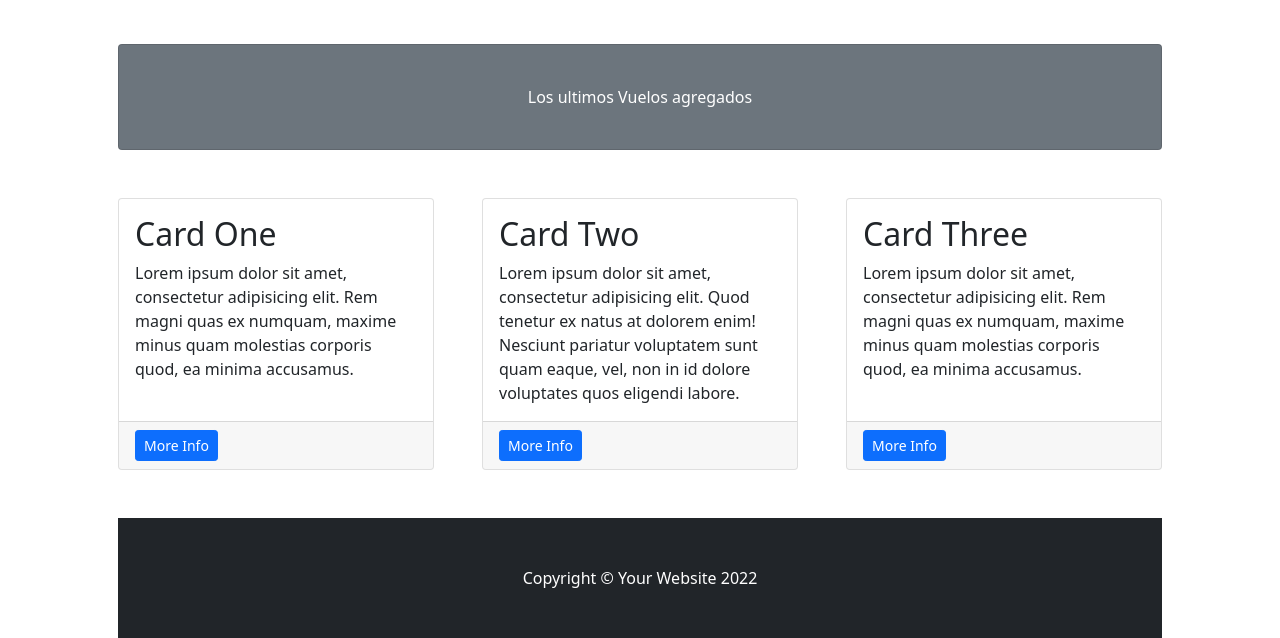
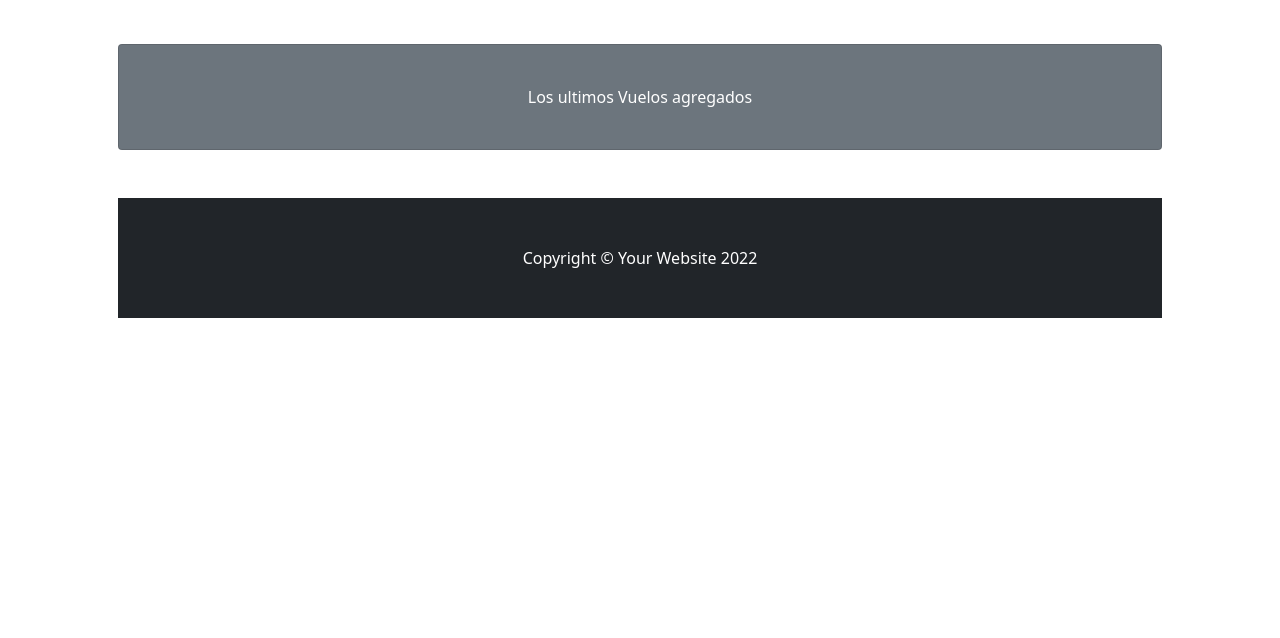
Before and after one commit to MartinCapocasale/ProyectoViajes, a Django app: page /vuelos/ in a window 1280 px wide. Shown: the part 370-1008 px from the top of the page. After the commit the page ends 688 px from the top, so only its background shows below. Run offline with Django 4.2, Linux system fonts and the light colour scheme; grey boxes labelled with a size stand in for pictures from a placeholder-image service; data that the repository does not hold is empty; some libraries are stand-ins or nearby versions.

Commit message:
migrar base de datos

```diff
--- a/ProyectoViajes/ProyectoViajesApp/templates/ProyectoViajesApp/vuelos.html
+++ b/ProyectoViajes/ProyectoViajesApp/templates/ProyectoViajesApp/vuelos.html
@@ -16,33 +16,18 @@ Vuelos - Viajes Coder
                 <div class="card-body"><p class="text-white m-0">Los ultimos Vuelos agregados</p></div>
             </div>
             <!-- Content Row-->
+<!--
+        {%for vuelo in vuelos%}
             <div class="row gx-4 gx-lg-5">
                 <div class="col-md-4 mb-5">
                     <div class="card h-100">
                         <div class="card-body">
-                            <h2 class="card-title">Card One</h2>
-                            <p class="card-text">Lorem ipsum dolor sit amet, consectetur adipisicing elit. Rem magni quas ex numquam, maxime minus quam molestias corporis quod, ea minima accusamus.</p>
+                            <h2 class="card-title">{{vuelo.destino}}</h2>
+                            <p class="card-text">Saliendo de: {{vuelo.origen}}</p>
                         </div>
                         <div class="card-footer"><a class="btn btn-primary btn-sm" href="#!">More Info</a></div>
                     </div>
                 </div>
-                <div class="col-md-4 mb-5">
-                    <div class="card h-100">
-                        <div class="card-body">
-                            <h2 class="card-title">Card Two</h2>
-                            <p class="card-text">Lorem ipsum dolor sit amet, consectetur adipisicing elit. Quod tenetur ex natus at dolorem enim! Nesciunt pariatur voluptatem sunt quam eaque, vel, non in id dolore voluptates quos eligendi labore.</p>
-                        </div>
-                        <div class="card-footer"><a class="btn btn-primary btn-sm" href="#!">More Info</a></div>
-                    </div>
-                </div>
-                <div class="col-md-4 mb-5">
-                    <div class="card h-100">
-                        <div class="card-body">
-                            <h2 class="card-title">Card Three</h2>
-                            <p class="card-text">Lorem ipsum dolor sit amet, consectetur adipisicing elit. Rem magni quas ex numquam, maxime minus quam molestias corporis quod, ea minima accusamus.</p>
-                        </div>
-                        <div class="card-footer"><a class="btn btn-primary btn-sm" href="#!">More Info</a></div>
-                    </div>
-                </div>
-            </div>
+        {%endfor%} -->
+
 {%endblock%}
```
Also changed, not shown: ProyectoViajes/ProyectoViajesApp/migrations/0001_initial.py (added), ProyectoViajes/db.sqlite3.
